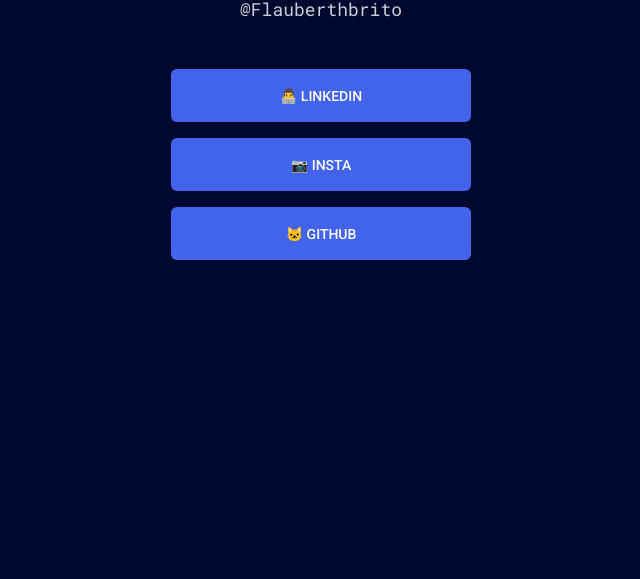
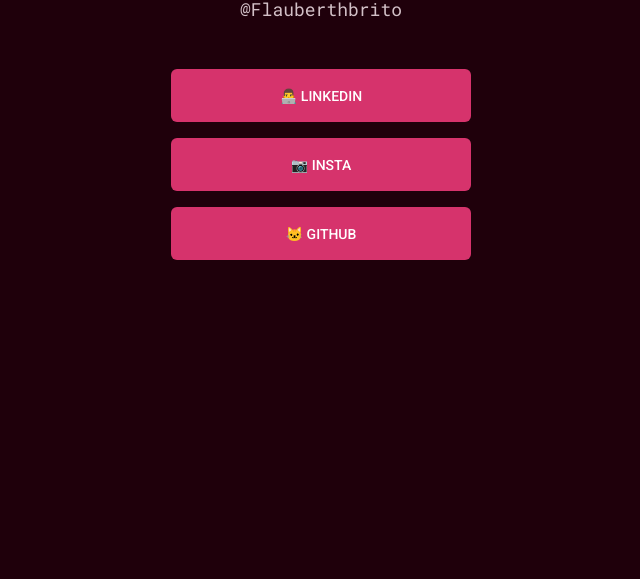
Before and after one commit to Flauberth01/flauberth01.github.io, a plain HTML site: page index.html in a window 1280 px wide. Shown: the part 221-800 px from the top of the page, without its empty margins (319-959 px from the left). Drawn offline with Linux system fonts and the light colour scheme.

Commit message:
refactor: trocar cores

```diff
--- a/index.html
+++ b/index.html
@@ -10,7 +10,7 @@
     <link rel="stylesheet" href="./styles.css">
   </head>
 
-  <body class="dark-blue">
+  <body class="dark-pink">
 
     <div class="container">
 
```
